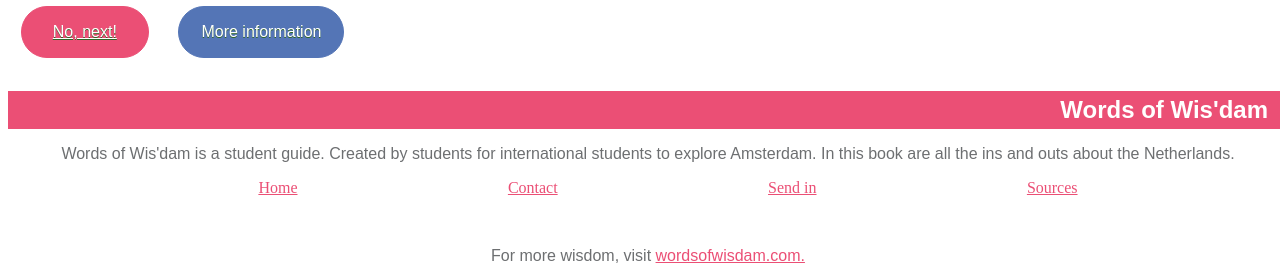
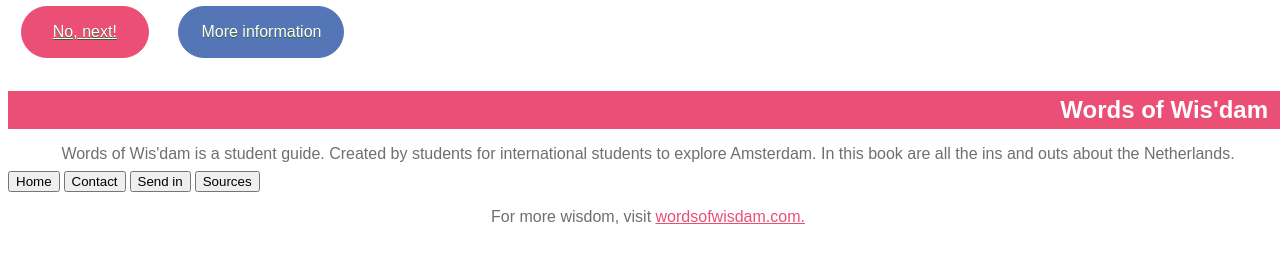
Before and after one commit to lauravr1/pictinder, a plain HTML site: page index.html in a window 1280 px wide. Shown: the part 1064-1337 px from the top of the page. After the commit the page ends 1298 px from the top, so only its background shows below. Drawn offline with Linux system fonts and the light colour scheme.

Commit message:
Update index.html
new

```diff
--- a/index.html
+++ b/index.html
@@ -12,18 +12,20 @@
 <body onload="loadImage()">
 
     <header>
-        <img src="images/logo.png" alt="logo">
-        <h1>Pictinder</h1>
+        <a href="index.html">
+            <img src="images/logo.png" alt="logo">
+            <h1>Pictinder</h1>
+            <h2>AMSTERDAM</h2>
+        </a>
+    </header>
 
-        <h2>AMSTERDAM</h2>
 
+    <main>
         <article>
             <h3>You shoot it, we locate it!</h3>
             <h4>PicTinder is here to make your photographic life easier!</h4>
         </article>
-    </header>
 
-    <main>
         <div class="container">
             <div id="imageWrapper">
                 <img id="allimages" src="images/image1.jpg" alt="amsterdamlookout">
@@ -37,17 +39,15 @@
         <p>Words of Wis'dam is a student guide. Created by students for international students to explore Amsterdam. In this book are all the ins and outs about the Netherlands.</p>
     </main>
 
-    <footer>
+    <footer class="buttonsbelow">
+
         <nav>
-            <ul class="links">
-                <li><a href="index.html">Home</a></li>
-                <li><a href="contactpage.html">Contact</a></li>
-                <li><a href="sendin.html">Send in</a></li>
-                <li><a href="sources.html">Sources</a></li>
-            </ul>
+            <a href="index.html"><button>Home</button></a>
+            <a href="contactpage.html"><button>Contact</button></a>
+            <a href="sendin.html"><button>Send in</button></a>
+            <a href="sources.html"><button>Sources</button></a>
         </nav>
 
-        <br>
         <p>For more wisdom, visit <a href="https://wordsofwisdam.com/">wordsofwisdam.com.</a></p>
     </footer>
 </body>
```
